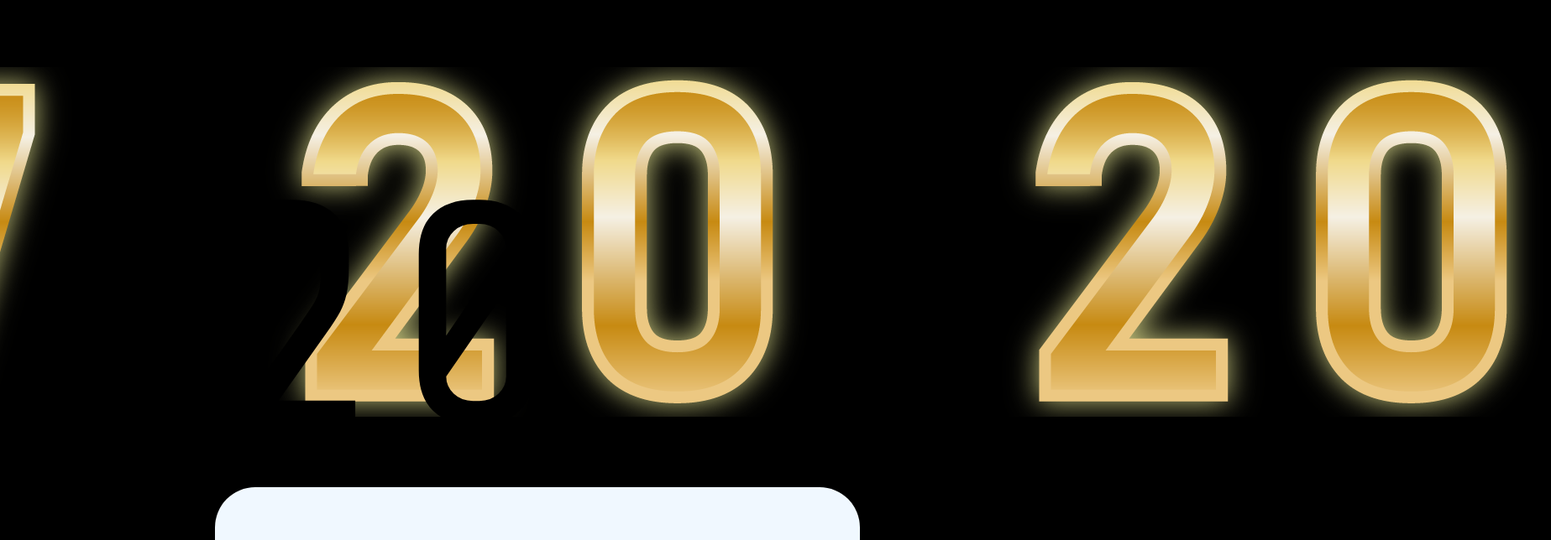
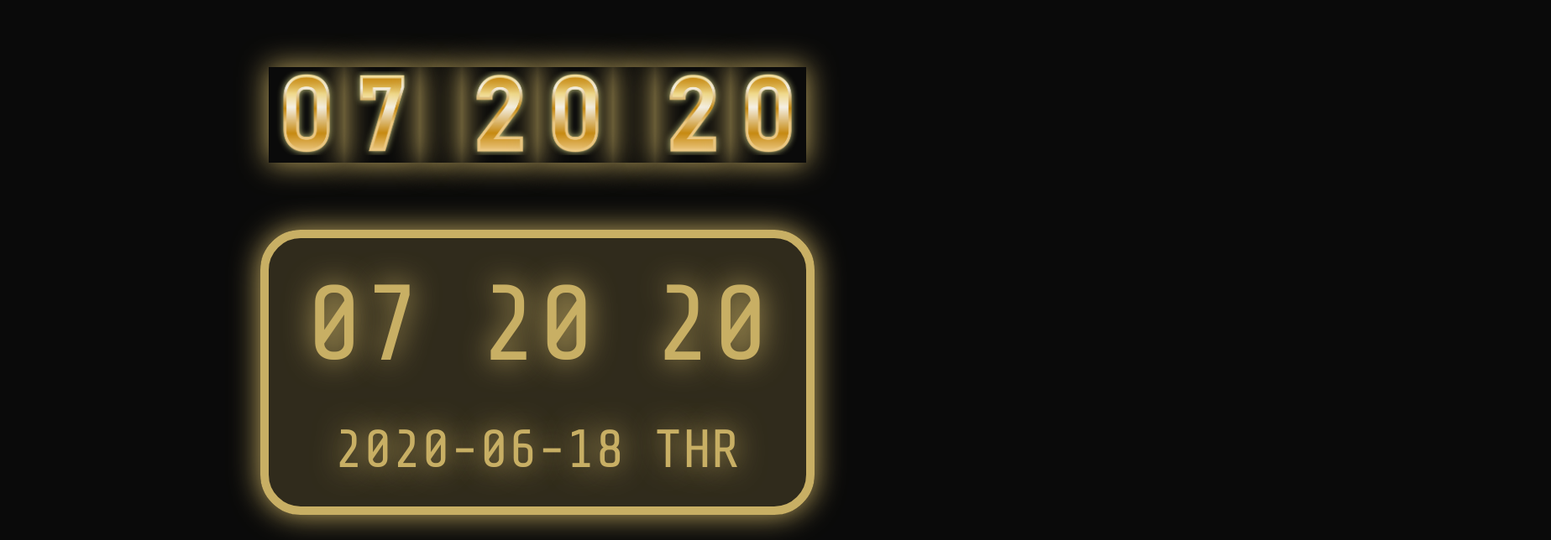
Before and after one commit to WuGe01/DigiClock, a plain HTML site: page index.html in a window 1280 px wide. Shown: the top 644 px of the page at 84% size, 1847 px wide, since content can reach past the window. Drawn offline with nearby package versions, Linux system fonts and the light colour scheme.

Commit message:
呼吸與調整版型

```diff
--- a/index.html
+++ b/index.html
@@ -16,37 +16,73 @@
         .clock2{
             margin:10vh auto 0;
             border-radius: 3em;
-            background-color: aliceblue;
-            width: 60vw;
-            height: 50vh;
+            height: 40vh;
             display: flex;
             flex-direction: column;
             flex-wrap:nowrap;
             justify-content: center;
             align-items: center;
             font-family: 'Share Tech Mono', monospace;
+            animation: watch 1s ease 0s infinite alternate;
         }
         #time{
-            font-size: 24rem;
+            font-size: 8rem;
             margin: 0;
         }
         #date{
-            font-size: 14rem;
+            font-size: 4rem;
             margin: 5vh 0 0;
-
+        }
+        .img-g{
+            width:80px;
+            height:100px;
+        }
+        .img-k{
+            width:40px;
+            height:100px;
+        }
+        .span-a{
+            padding: 5px;
+            animation: watch2 1s ease 0s infinite alternate;
+        }
+        @keyframes watch{
+            0%{
+            text-shadow:0px 0px 5px #D6B571;
+            box-shadow:0px 0px 5px #D6B571;
+            background-color:#D6B57122;
+            border: 10px solid #D6B571;
+            color: #D6B571;
+            width: 45vw;
+            }
+            100%{
+            text-shadow:0px 0px 35px #C8AF64;
+            box-shadow:0px 0px 35px #C8AF64;
+            background-color:#C8AF6433;
+            border: 10px solid #C8AF64;
+            color: #C8AF64;
+            width: 50vw;
+            }
+        }
+        @keyframes watch2{
+            0%{
+            box-shadow:0px 0px 5px #000;
+            }
+            100%{
+            box-shadow:0px 0px 35px #C8AF64;
+            }
         }
     </style>
 </head>
-<body style="background-color: black;">
+<body style="background-color: #0A0A0A;">
     <div class="clock1">
-        <span><img id="clockh1" src="./img/00-01.png"></span>
-        <span><img id="clockh2" src="./img/00-01.png"></span>
-        <span><img id="clockhh" src="./img/00-11.png"></span>
-        <span><img id="clockm1" src="./img/00-01.png"></span>
-        <span><img id="clockm2" src="./img/00-01.png"></span>
-        <span><img id="clockmm" src="./img/00-11.png"></span>
-        <span><img id="clocks1" src="./img/00-01.png"></span>
-        <span><img id="clocks2" src="./img/00-01.png"></span>
+        <span class="span-a"><img class="img-g" id="clockh1" src="./img/00-01.png"></span>
+        <span class="span-a"><img class="img-g" id="clockh2" src="./img/00-01.png"></span>
+        <span class="span-a"><img class="img-k" id="clockhh" src="./img/00-11.png"></span>
+        <span class="span-a"><img class="img-g" id="clockm1" src="./img/00-01.png"></span>
+        <span class="span-a"><img class="img-g" id="clockm2" src="./img/00-01.png"></span>
+        <span class="span-a"><img class="img-k" id="clockmm" src="./img/00-11.png"></span>
+        <span class="span-a"><img class="img-g" id="clocks1" src="./img/00-01.png"></span>
+        <span class="span-a"><img class="img-g" id="clocks2" src="./img/00-01.png"></span>
     </div>
     <div class="clock2">
         <p id="time">12:00:00</p>
```
